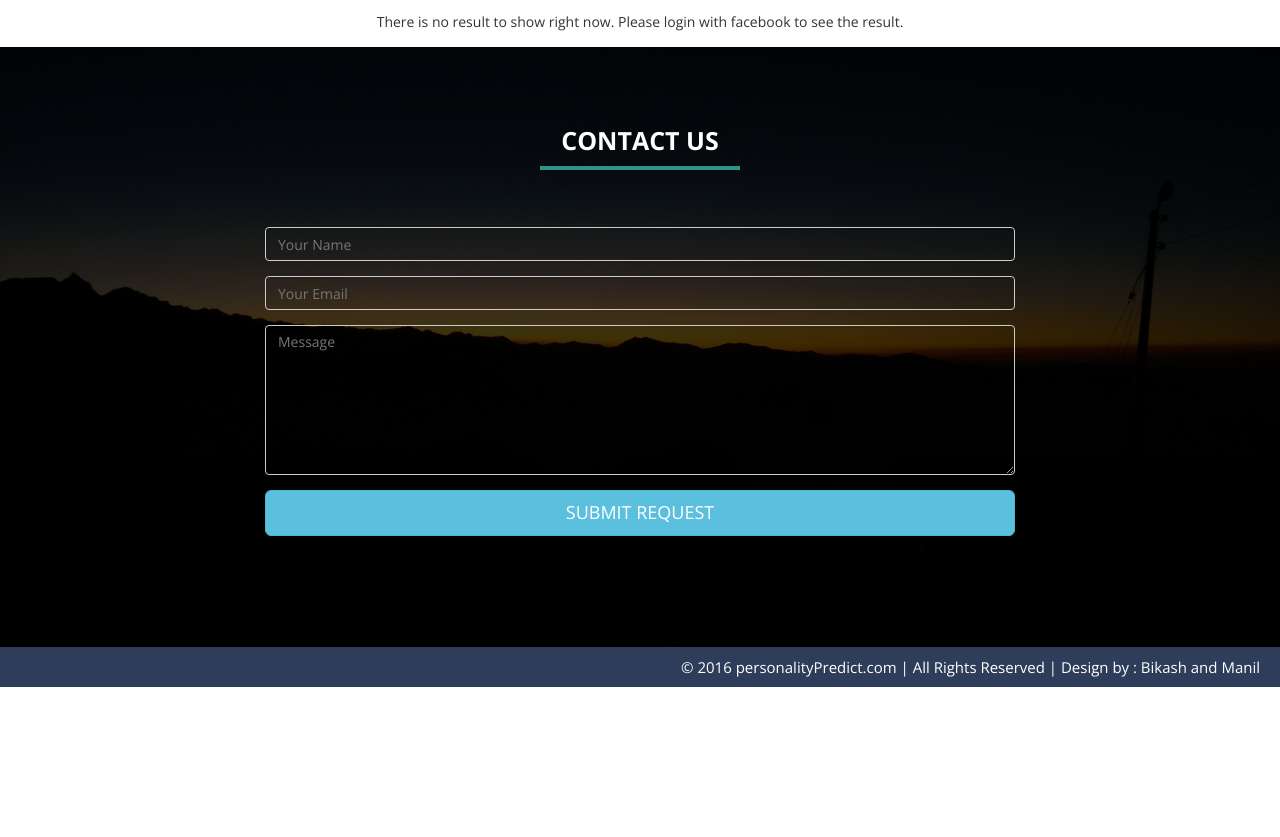
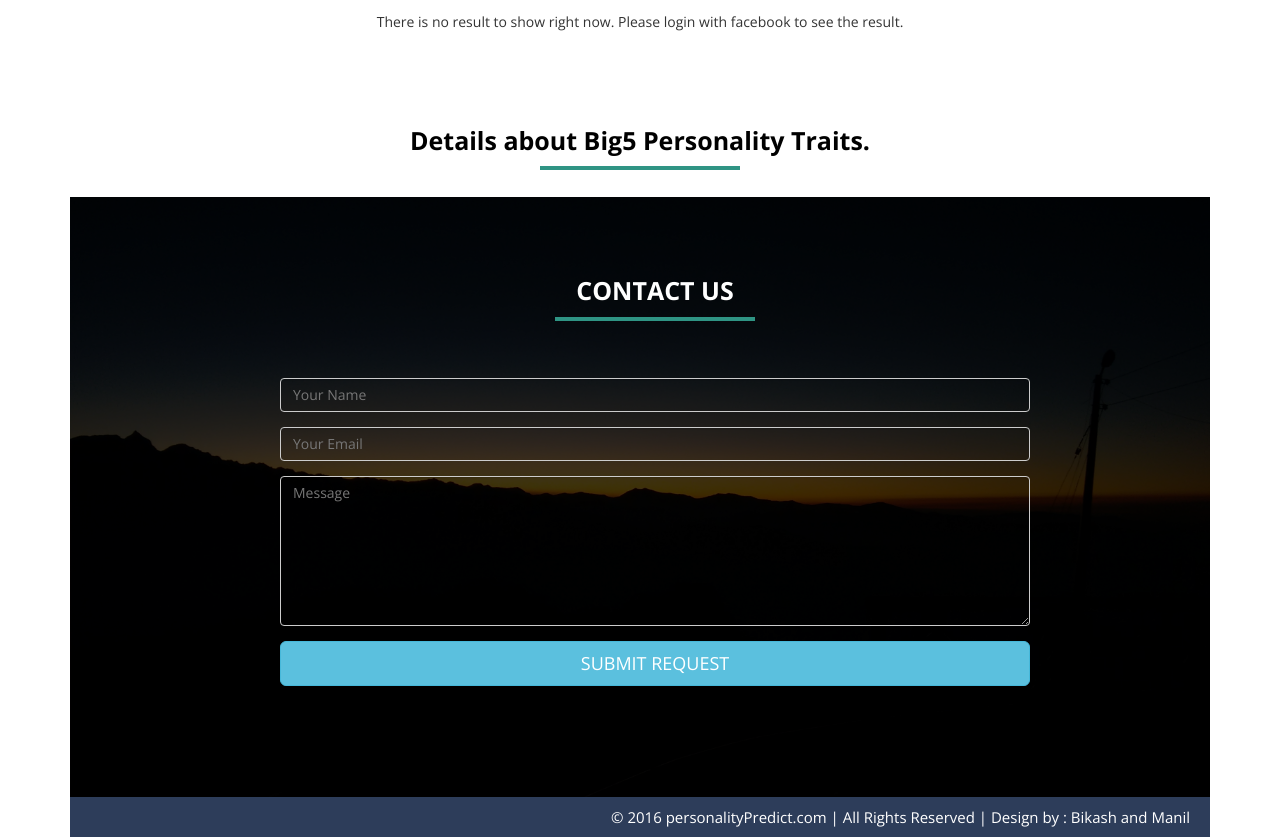
Before and after one commit to shrestha-bikash/Personality-Prediction, a plain HTML site: page index folder/index.html in a window 1280 px wide. Shown: the part 781-1618 px from the top of the page. Before the commit the page ends 1468 px from the top, so only its background shows below. Drawn offline with nearby package versions, Linux system fonts and the light colour scheme.

Commit message:
new section added..

```diff
--- a/index folder/index.html
+++ b/index folder/index.html
@@ -35,7 +35,7 @@
                 <ul class="nav navbar-nav navbar-right">
                     <li ><a href="#home">HOME</a></li>
                      <li><a href="#result-sec">RESULT</a></li>
-
+                    <li><a href="#info-sec">HELP</a></li>
                      <li><a href="#contact-sec">CONTACT</a></li>
                 </ul>
             </div>
@@ -92,7 +92,8 @@
     </div>
     <!--HOME SECTION TAG LINE END-->
 
-    <!-- Feature section started-->
+
+    <!-- Result section started-->
          <div id="result-sec" class="container set-pad" >
              <div class="row text-center">
                  <div class="col-lg-8 col-lg-offset-2 col-md-8 col-sm-8 col-md-offset-2 col-sm-offset-2">
@@ -108,7 +109,15 @@
 
 
              </div>
-   <!-- FEATURES SECTION END-->
+   <!-- Result SECTION END-->
+   <div id="info-sec" class="container set-pad">
+      <div class="row text-center">
+                 <div class="col-lg-8 col-lg-offset-2 col-md-8 col-sm-8 col-md-offset-2 col-sm-offset-2">
+                     <h1 data-scroll-reveal="enter from the bottom after 0.2s"  class="header-line">Details about Big5 Personality Traits.</h1>
+
+                 </div>
+
+    </div>
 
    <!-- Contact section started -->
     <div id="contact-sec"   >
```
